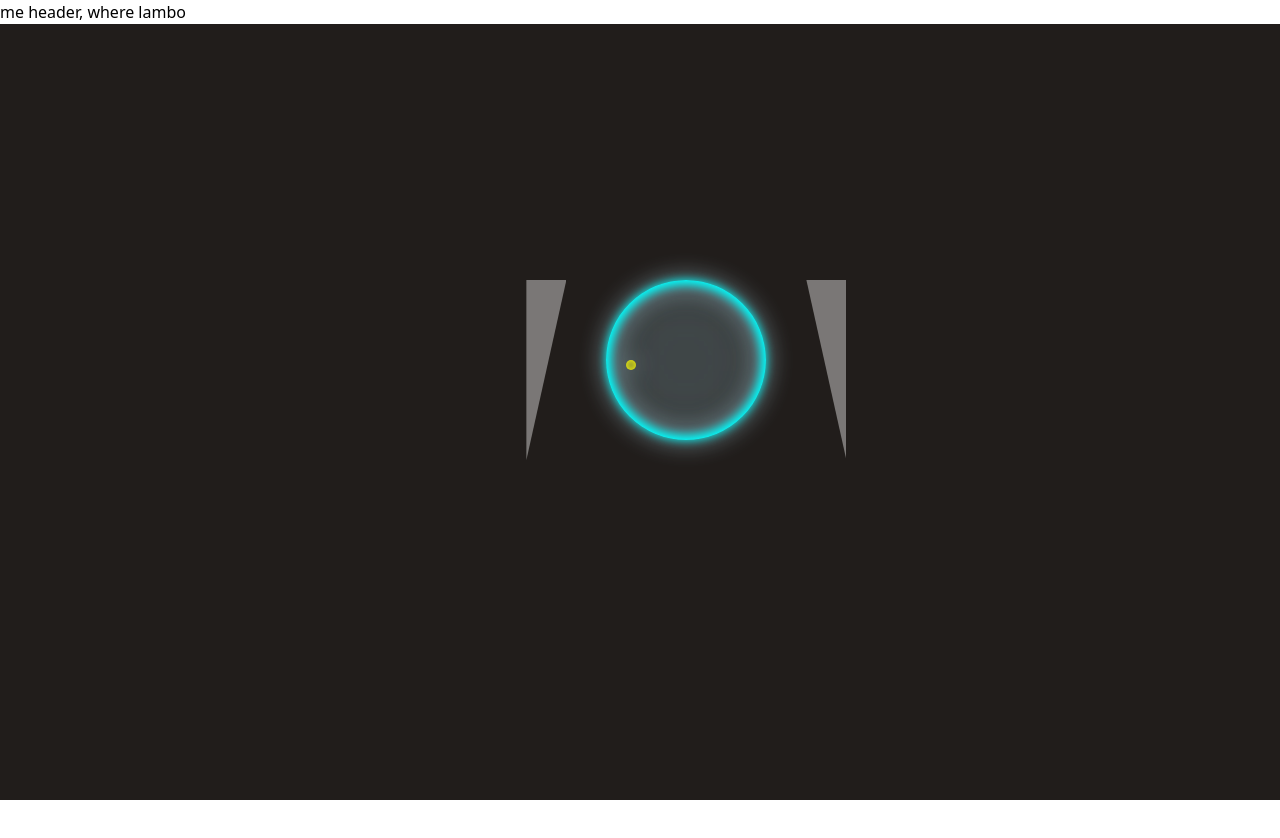
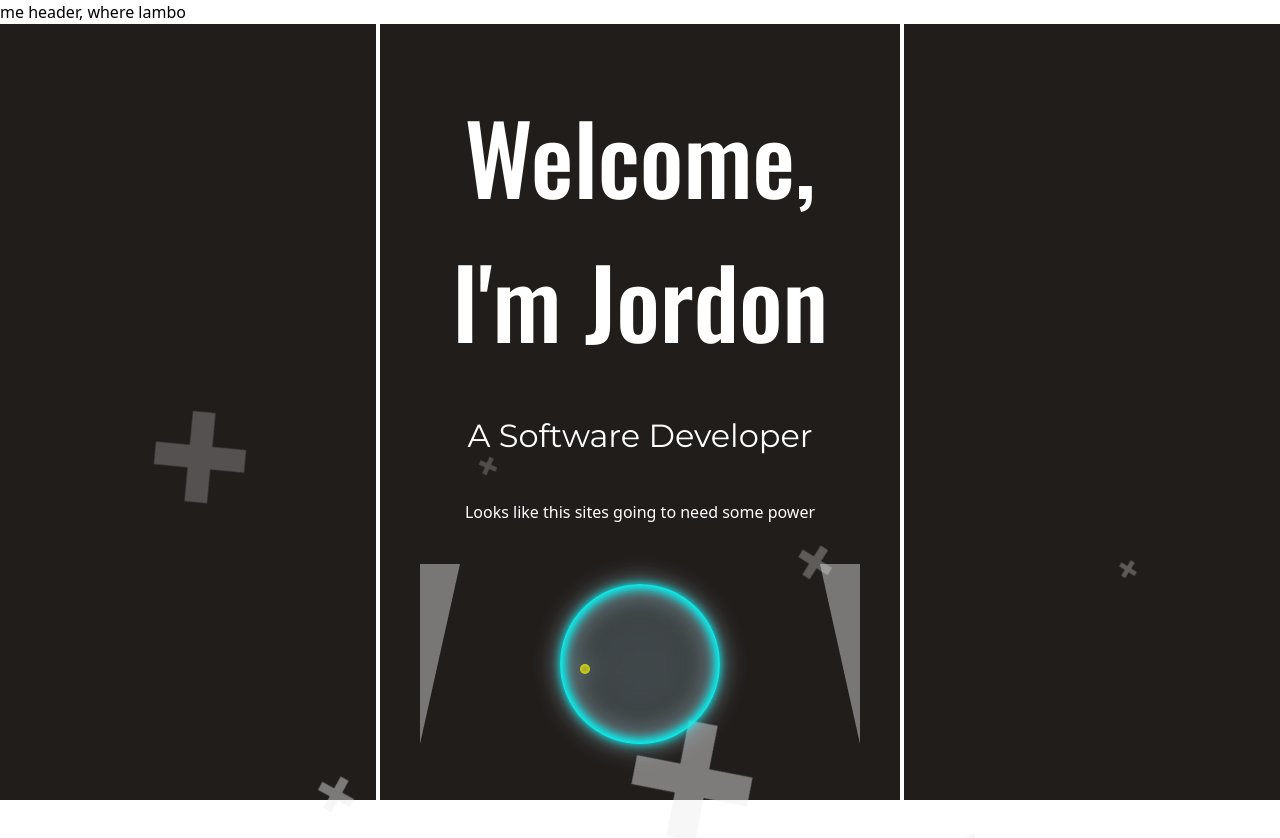
Before and after one commit to JordonGoodsir/Jordon-Site, a Vue app: page / in a window 1280 px wide. Shown: the top 838 px of the page. Before the commit the page ends 800 px from the top, so only its background shows below. Built offline with nearby package versions, Linux system fonts and the light colour scheme.

Commit message:
bg animation added

```diff
--- a/src/views/Home.vue
+++ b/src/views/Home.vue
@@ -1,28 +1,42 @@
 <template>
     <PageWrapper>
-        <div class="flex flex justify-center items-center bg-main h-full w-full">
-            <!-- <div class="border-white flex flex-col border-4 px-10 py-52 text-center text-white gap-5">
-                <h1>Welcome, <br> I'm <span class="text-highlight-dark">Jordon</span></h1>
+        <div :class="[`flex flex justify-center items-center h-full w-full`, powerGenerated ? 'bg-white' : 'bg-main']">
+
+            <ul class='moving_shapes'>
+                <li></li>
+                <li></li>
+                <li></li>
+                <li></li>
+                <li></li>
+                <li></li>
+                <li></li>
+            </ul>
+
+            <div
+                :class="['flex flex-col border-4 px-10 py-36 text-center text-white gap-10', powerGenerated ? 'border-black text-sky-blue' : 'border-white']">
+                <h1>Welcome, <br> I'm <span
+                        :class="[`text-${powerGenerated ? '!text-black' : 'highlight-dark'}`]">Jordon</span>
+                </h1>
                 <h2>A Software Developer</h2>
-            </div>
 
-            <div class="handle-container ">
-                <div class="handle bg-white h-24 w-5 relative">
-                    <div class="knob h-5 w-10 bg-green-500 top-0 -left-1/2 absolute" />
-                </div>
-            </div> -->
+                Looks like this sites going to need some power
 
-            <div class="flex">
-                <div class="container-knob-2">
+                <div class="container-knob-2 flex gap-20">
                     <div id="progress-bar-2"></div>
-                    <div id="progress-bar-2-b"></div>
                     <div id="box-2" class="box">
                         <div class="circle">
                             <div id="dot-2" class="dot"></div>
                         </div>
                     </div>
+                    <div id="progress-bar-2-b"></div>
                 </div>
             </div>
+
+            <!-- <div class="handle-container ">
+                <div class="handle bg-white h-24 w-5 relative">
+                    <div class="knob h-5 w-10 bg-green-500 top-0 -left-1/2 absolute" />
+                </div>
+            </div> -->
 
 
 
@@ -32,10 +46,10 @@
 </template>
 
 <script lang="ts">
-
+import { defineComponent } from 'vue'
 import PageWrapper from "@/components/PageWrapper.vue"
 
-export default {
+export default defineComponent({
     name: 'App',
     components: {
         PageWrapper
@@ -45,7 +59,6 @@
         const progressBar2 = document.getElementById("progress-bar-2");
         const progressBar4 = document.getElementById("progress-bar-2-b");
 
-        //@ts-ignore
         this.cummulativeSpin = 0
 
         const run = (box: any, progressBar: any) => {
@@ -87,24 +100,20 @@
 
                 // active status
                 if (active) {
-                    //@ts-ignore
                     this.cummulativeSpin += 1
                     rotate = angle + startAngle;
 
                     box.style.transform = `rotate(${rotate}deg)`;
 
-                    if (box == box2 && progressBar == progressBar2 || progressBar == progressBar4) {
-                        //@ts-ignore
-                        const progress = this.cummulativeSpin < generatorGoal ? (this.cummulativeSpin / generatorGoal) * 180 : 180
-                        //@ts-ignore
-                        console.error(this.cummulativeSpin)
-                        progressBar.style.boxShadow = `inset 0 -${progress}px cyan`;
-                        // title animation
-                        // @ts-ignore
-                        // document.getElementById("title").style.backgroundImage = `linear-gradient(90deg, cyan ${progress - 100}%, lightsalmon)`
 
-                        // }
-                    }
+                    const progress = this.cummulativeSpin < generatorGoal ? (this.cummulativeSpin / generatorGoal) * 180 : 180
+                    progressBar.style.boxShadow = `inset 0 -${progress}px cyan`;
+
+                    if (this.cummulativeSpin >= generatorGoal) this.powerGenerated = true
+                    // title animation
+                    // document.getElementById("title").style.backgroundImage = `linear-gradient(90deg, cyan ${progress - 100}%, lightsalmon)`
+
+                    // }
 
 
                 }
@@ -120,36 +129,24 @@
         return ({
             name: 'doggie',
             cummulativeSpin: 0,
+            powerGenerated: false,
         } as {
             name: string,
-            cummulativeSpin: number
+            cummulativeSpin: number,
+            powerGenerated: boolean
         })
     },
-    created() {
-        console.error('ello')
-    },
-}
+})
 </script>
 
 <style lang="scss" scoped>
-.container-knob-2 {
-    position: absolute;
-    width: 400px;
-    height: 400px;
-    top: 20%;
-    left: 38%;
-}
-
 .box {
     width: 200px;
     height: 200px;
     background-color: transparent;
-    position: absolute;
-    left: 25%;
-    top: 25%;
     transform-origin: center center;
-    z-index: 1;
     border-radius: 50%;
+    transform: rotate(0deg)
 }
 
 .circle {
@@ -184,9 +181,6 @@
     background-color: rgba(255, 255, 255, 0.4);
     height: 180px;
     width: 40px;
-    position: absolute;
-    bottom: 100px;
-    left: 40px;
     clip-path: polygon(0 0, 0% 100%, 100% 0);
 }
 
@@ -194,36 +188,8 @@
     background-color: rgba(255, 255, 255, 0.4);
     height: 180px;
     width: 40px;
-    position: absolute;
-    bottom: 100px;
-    left: 320px;
     clip-path: polygon(0 0, 100% 100%, 100% 0);
 }
-
-#white-circle {
-    position: absolute;
-    height: 250px;
-    width: 250px;
-    border-radius: 50%;
-    left: 25px;
-    top: 25px;
-    border: 25px solid #c2c0bc;
-    border-top-color: transparent;
-    border-right-color: transparent;
-    z-index: 1;
-    transform: rotate(135deg);
-}
-
-#yellow-circle {
-    position: absolute;
-    height: 250px;
-    width: 250px;
-    border-radius: 50%;
-    left: 25px;
-    top: 25px;
-    border: 25px solid lightgreen;
-}
-
 
 #title {
     background-image: linear-gradient(90deg, white, white);
@@ -233,4 +199,140 @@
     text-align: center;
     line-height: 250px;
 }
+
+.moving_shapes {
+    position: absolute;
+    top: 0;
+    left: 0;
+    width: 100%;
+    height: 100%;
+    z-index: 0;
+    -webkit-transform: translateZ(0);
+    transform: translateZ(0);
+}
+
+.moving_shapes li {
+    position: absolute;
+    list-style: none;
+    display: block;
+    background-color: #eeeeee;
+    opacity: 0;
+    bottom: -13%;
+    -webkit-animation: float infinite;
+    animation: float infinite;
+    -webkit-transition-timing-function: linear;
+    transition-timing-function: linear;
+}
+
+.moving_shapes li:nth-child(1) {
+    width: 5em;
+    height: 5em;
+    left: 12.5%;
+    -webkit-clip-path: polygon(20% 0%, 0% 20%, 30% 50%, 0% 80%, 20% 100%, 50% 70%, 80% 100%, 100% 80%, 70% 50%, 100% 20%, 80% 0%, 50% 30%);
+    clip-path: polygon(20% 0%, 0% 20%, 30% 50%, 0% 80%, 20% 100%, 50% 70%, 80% 100%, 100% 80%, 70% 50%, 100% 20%, 80% 0%, 50% 30%);
+    -webkit-animation-delay: 0s;
+    animation-delay: 0s;
+    -webkit-animation-duration: 21s;
+    animation-duration: 21s;
+}
+
+.moving_shapes li:nth-child(2) {
+    width: 2em;
+    height: 2em;
+    left: 25%;
+    -webkit-clip-path: polygon(20% 0%, 0% 20%, 30% 50%, 0% 80%, 20% 100%, 50% 70%, 80% 100%, 100% 80%, 70% 50%, 100% 20%, 80% 0%, 50% 30%);
+    clip-path: polygon(20% 0%, 0% 20%, 30% 50%, 0% 80%, 20% 100%, 50% 70%, 80% 100%, 100% 80%, 70% 50%, 100% 20%, 80% 0%, 50% 30%);
+    -webkit-animation-delay: 3s;
+    animation-delay: 3s;
+    -webkit-animation-duration: 22s;
+    animation-duration: 22s;
+}
+
+.moving_shapes li:nth-child(3) {
+    width: 1em;
+    height: 1em;
+    left: 37.5%;
+    -webkit-clip-path: polygon(20% 0%, 0% 20%, 30% 50%, 0% 80%, 20% 100%, 50% 70%, 80% 100%, 100% 80%, 70% 50%, 100% 20%, 80% 0%, 50% 30%);
+    clip-path: polygon(20% 0%, 0% 20%, 30% 50%, 0% 80%, 20% 100%, 50% 70%, 80% 100%, 100% 80%, 70% 50%, 100% 20%, 80% 0%, 50% 30%);
+    -webkit-animation-delay: 0s;
+    animation-delay: 0s;
+    -webkit-animation-duration: 20s;
+    animation-duration: 20s;
+}
+
+.moving_shapes li:nth-child(4) {
+    width: 6.5em;
+    height: 6.5em;
+    left: 50%;
+    -webkit-animation-delay: 3s;
+    animation-delay: 3s;
+    -webkit-animation-duration: 26s;
+    animation-duration: 26s;
+    -webkit-clip-path: polygon(20% 0%, 0% 20%, 30% 50%, 0% 80%, 20% 100%, 50% 70%, 80% 100%, 100% 80%, 70% 50%, 100% 20%, 80% 0%, 50% 30%);
+    clip-path: polygon(20% 0%, 0% 20%, 30% 50%, 0% 80%, 20% 100%, 50% 70%, 80% 100%, 100% 80%, 70% 50%, 100% 20%, 80% 0%, 50% 30%);
+}
+
+.moving_shapes li:nth-child(5) {
+    width: 1.9em;
+    height: 1.9em;
+    left: 62.5%;
+    -webkit-animation-delay: 1s;
+    animation-delay: 1s;
+    -webkit-animation-duration: 20s;
+    animation-duration: 20s;
+    -webkit-clip-path: polygon(20% 0%, 0% 20%, 30% 50%, 0% 80%, 20% 100%, 50% 70%, 80% 100%, 100% 80%, 70% 50%, 100% 20%, 80% 0%, 50% 30%);
+    clip-path: polygon(20% 0%, 0% 20%, 30% 50%, 0% 80%, 20% 100%, 50% 70%, 80% 100%, 100% 80%, 70% 50%, 100% 20%, 80% 0%, 50% 30%);
+}
+
+.moving_shapes li:nth-child(6) {
+    width: 1.8em;
+    height: 1.8em;
+    left: 75%;
+    -webkit-animation-delay: 4s;
+    animation-delay: 4s;
+    -webkit-animation-duration: 19s;
+    animation-duration: 19s;
+    -webkit-clip-path: polygon(20% 0%, 0% 20%, 30% 50%, 0% 80%, 20% 100%, 50% 70%, 80% 100%, 100% 80%, 70% 50%, 100% 20%, 80% 0%, 50% 30%);
+    clip-path: polygon(20% 0%, 0% 20%, 30% 50%, 0% 80%, 20% 100%, 50% 70%, 80% 100%, 100% 80%, 70% 50%, 100% 20%, 80% 0%, 50% 30%);
+}
+
+.moving_shapes li:nth-child(7) {
+    width: 1em;
+    height: 1em;
+    left: 87.5%;
+    -webkit-animation-delay: 1.4s;
+    animation-delay: 1.4s;
+    -webkit-animation-duration: 18s;
+    animation-duration: 18s;
+    -webkit-clip-path: polygon(20% 0%, 0% 20%, 30% 50%, 0% 80%, 20% 100%, 50% 70%, 80% 100%, 100% 80%, 70% 50%, 100% 20%, 80% 0%, 50% 30%);
+    clip-path: polygon(20% 0%, 0% 20%, 30% 50%, 0% 80%, 20% 100%, 50% 70%, 80% 100%, 100% 80%, 70% 50%, 100% 20%, 80% 0%, 50% 30%);
+}
+
+@-webkit-keyframes float {
+    0% {
+        -webkit-transform: translateY(0px);
+        transform: translateY(0px);
+        opacity: 0.5;
+    }
+
+    80% {
+        -webkit-transform: translateY(-100vh) rotate(630deg);
+        transform: translateY(-100vh) rotate(630deg);
+        opacity: 0;
+    }
+}
+
+@keyframes float {
+    0% {
+        -webkit-transform: translateY(0px);
+        transform: translateY(0px);
+        opacity: 0.5;
+    }
+
+    80% {
+        -webkit-transform: translateY(-100vh) rotate(630deg);
+        transform: translateY(-100vh) rotate(630deg);
+        opacity: 0;
+    }
+}
 </style>
--- a/tailwind.config.js
+++ b/tailwind.config.js
@@ -6,7 +6,8 @@
     extend: {
       colors: {
         'main': '#211d1b',
-        'highlight-dark': '#1a9b69'
+        'highlight-dark': '#1a9b69',
+        'sky-blue': '#87CEEB',
       }
     },
   },
```
